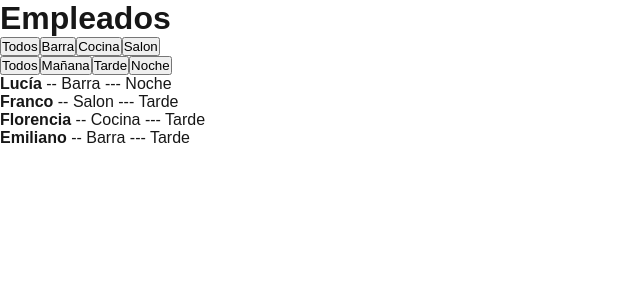
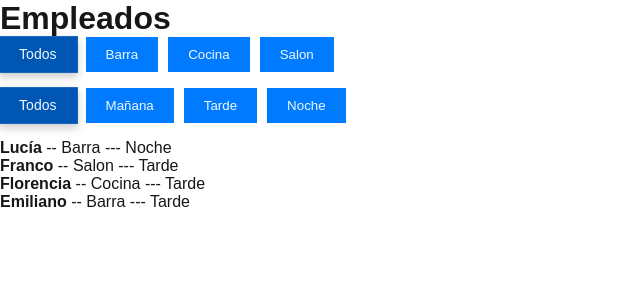
Before and after one commit to EmilianoGomezDevita/turnos-app, a Next.js app: page /empleados in a window 1280 px wide. Shown: the top 300 px of the page, without its empty margins (0-640 px from the left). Built offline with nearby package versions, Linux system fonts and the light colour scheme.

Commit message:
Add styles for contenedorRol, contenedorTurno, botonRol, botonTurno, and activo classes

```diff
--- a/styles/variables.module.scss
+++ b/styles/variables.module.scss
@@ -12,3 +12,24 @@ $secondary-color: skyblue;
   text-decoration: underline;
 
 }
+.contenedorRol, .contenedorTurno{
+  display: flex;
+  gap: 10px;
+  align-items: center;
+  flex-wrap: wrap;
+  margin-bottom: 1rem;
+}
+.botonRol, .botonTurno {
+    background-color: #007bff;
+    color: aliceblue;
+    padding: 10px 20px;
+    border: none;
+    transition: all 0.3s ease;
+    cursor: pointer;
+}
+
+.activo {
+    background-color: #0056b3;
+    box-shadow: 0 4px 8px rgba(0,0,0,0.2);
+    transform: scale(1.05);
+}
```
